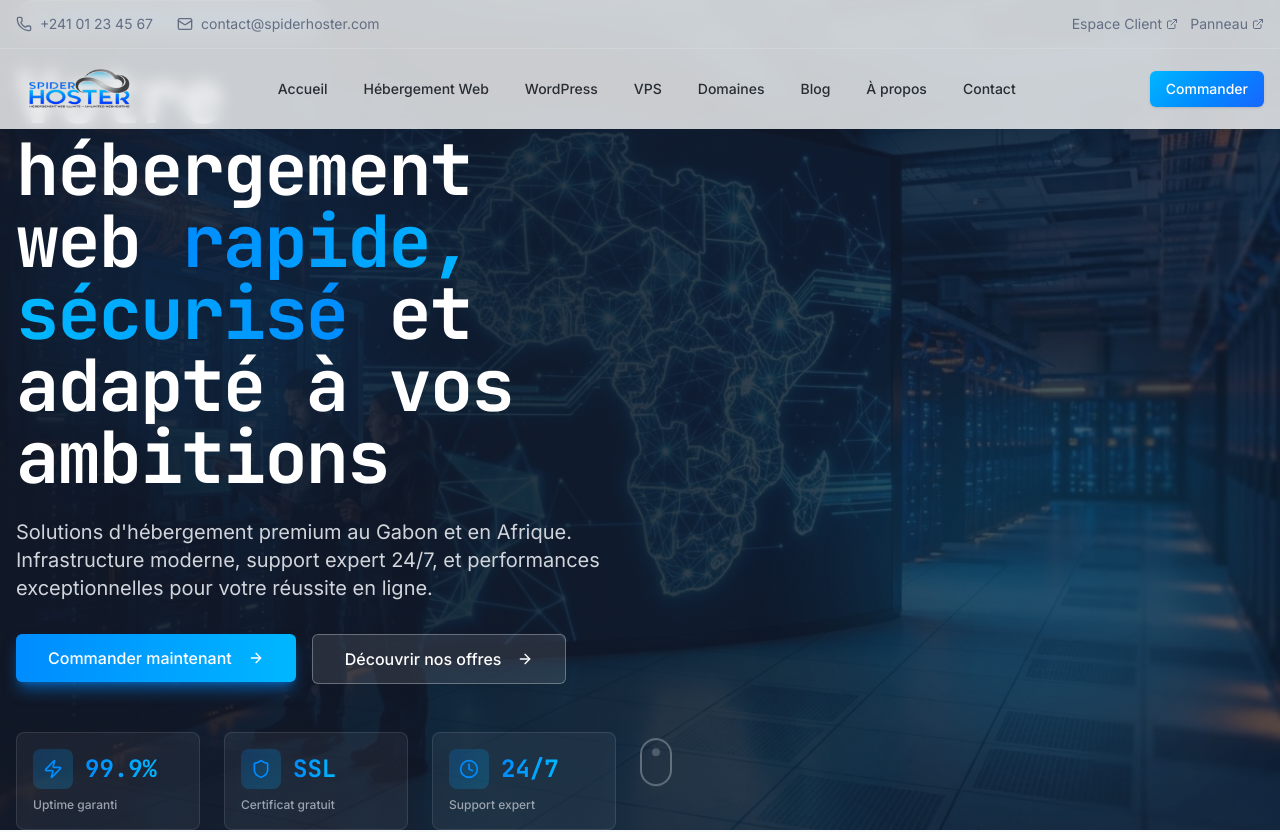
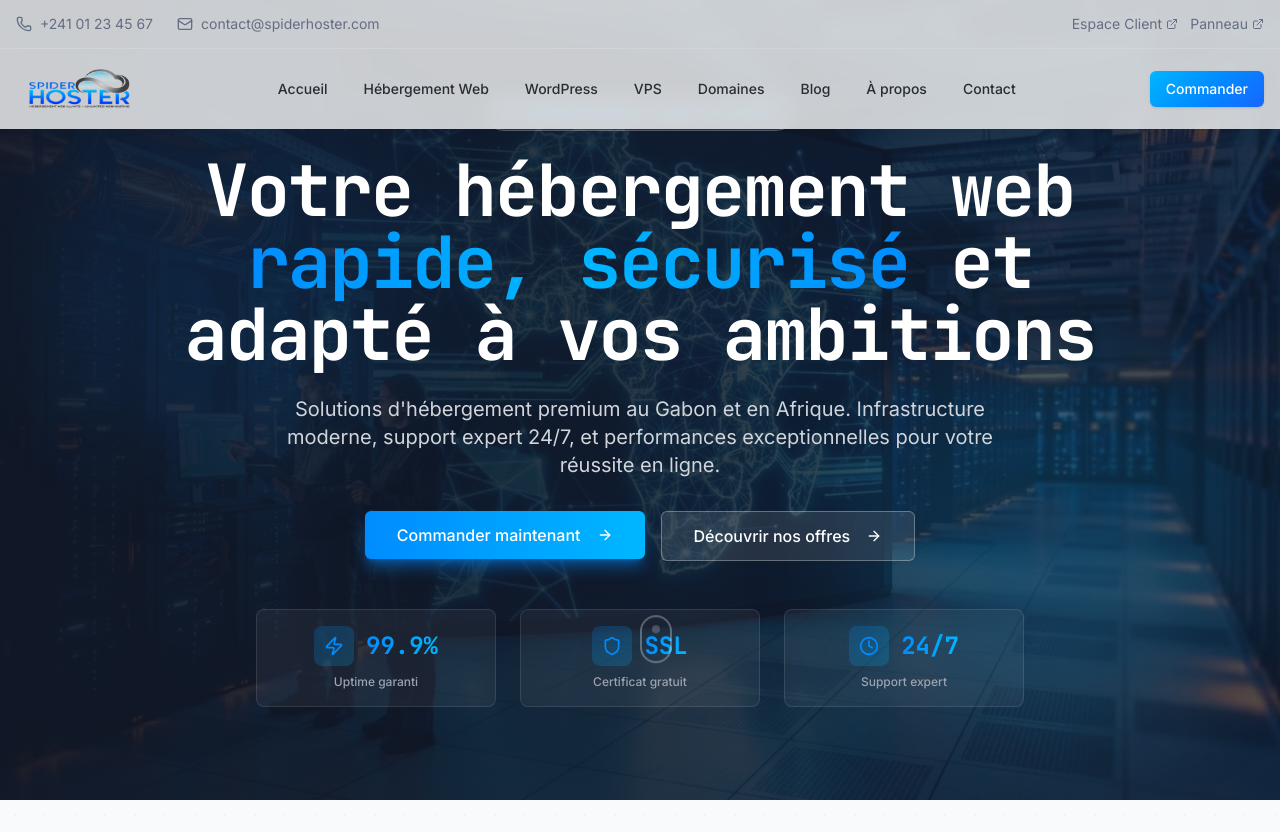
Before and after one commit to brice214/sg-6b163f7e-d25b-45da-95b7-a0681ea5011c-1791216779, a Next.js app: page / in a window 1280 px wide. Shown: the top 832 px of the page. Built offline with nearby package versions, Linux system fonts and the light colour scheme.

Commit message:
style(ui): center hero content elements

```diff
--- a/src/components/Hero.tsx
+++ b/src/components/Hero.tsx
@@ -26,8 +26,8 @@ export function Hero() {
 
       {/* Content */}
       <div className="container mx-auto px-4 relative z-20">
-        <div className="grid lg:grid-cols-2 gap-12 items-center">
-          <div className="animate-slide-up">
+        <div className="flex flex-col items-center text-center max-w-5xl mx-auto">
+          <div className="animate-slide-up w-full">
             <div className="inline-block px-4 py-2 rounded-full bg-white/10 backdrop-blur-md border border-white/20 mb-6">
               <span className="text-sm font-mono font-semibold text-primary flex items-center gap-2">
                 <Zap className="h-4 w-4" />
@@ -39,11 +39,11 @@ export function Hero() {
               Votre hébergement web <span className="text-transparent bg-clip-text bg-gradient-to-r from-primary via-secondary to-primary">rapide, sécurisé</span> et adapté à vos ambitions
             </h1>
 
-            <p className="text-lg md:text-xl text-gray-300 mb-8 leading-relaxed max-w-2xl">
+            <p className="text-lg md:text-xl text-gray-300 mb-8 leading-relaxed max-w-3xl mx-auto">
               Solutions d'hébergement premium au Gabon et en Afrique. Infrastructure moderne, support expert 24/7, et performances exceptionnelles pour votre réussite en ligne.
             </p>
 
-            <div className="flex flex-col sm:flex-row gap-4 mb-12">
+            <div className="flex flex-col sm:flex-row gap-4 mb-12 justify-center">
               <Button
                 asChild
                 size="lg"
@@ -69,11 +69,11 @@ export function Hero() {
             </div>
 
             {/* Stats */}
-            <div className="grid grid-cols-3 gap-6">
+            <div className="grid grid-cols-1 sm:grid-cols-3 gap-6 max-w-3xl mx-auto">
               <div className="relative group">
                 <div className="absolute inset-0 bg-gradient-to-br from-primary/20 to-secondary/20 rounded-lg blur-lg opacity-0 group-hover:opacity-100 transition-opacity" />
                 <div className="relative bg-white/5 backdrop-blur-md border border-white/10 rounded-lg p-4 hover:border-primary/50 transition-all">
-                  <div className="flex items-center gap-3 mb-2">
+                  <div className="flex items-center justify-center gap-3 mb-2">
                     <div className="h-10 w-10 rounded-lg bg-gradient-to-br from-primary/20 to-secondary/20 flex items-center justify-center">
                       <Zap className="h-5 w-5 text-primary" />
                     </div>
@@ -86,7 +86,7 @@ export function Hero() {
               <div className="relative group">
                 <div className="absolute inset-0 bg-gradient-to-br from-primary/20 to-secondary/20 rounded-lg blur-lg opacity-0 group-hover:opacity-100 transition-opacity" />
                 <div className="relative bg-white/5 backdrop-blur-md border border-white/10 rounded-lg p-4 hover:border-primary/50 transition-all">
-                  <div className="flex items-center gap-3 mb-2">
+                  <div className="flex items-center justify-center gap-3 mb-2">
                     <div className="h-10 w-10 rounded-lg bg-gradient-to-br from-primary/20 to-secondary/20 flex items-center justify-center">
                       <Shield className="h-5 w-5 text-primary" />
                     </div>
@@ -99,7 +99,7 @@ export function Hero() {
               <div className="relative group">
                 <div className="absolute inset-0 bg-gradient-to-br from-primary/20 to-secondary/20 rounded-lg blur-lg opacity-0 group-hover:opacity-100 transition-opacity" />
                 <div className="relative bg-white/5 backdrop-blur-md border border-white/10 rounded-lg p-4 hover:border-primary/50 transition-all">
-                  <div className="flex items-center gap-3 mb-2">
+                  <div className="flex items-center justify-center gap-3 mb-2">
                     <div className="h-10 w-10 rounded-lg bg-gradient-to-br from-primary/20 to-secondary/20 flex items-center justify-center">
                       <Clock className="h-5 w-5 text-primary" />
                     </div>
@@ -110,9 +110,6 @@ export function Hero() {
               </div>
             </div>
           </div>
-
-          {/* Espace pour équilibrer la grille - vide intentionnellement car l'image est en background */}
-          <div className="hidden lg:block" />
         </div>
 
         {/* Scroll indicator */}
```
